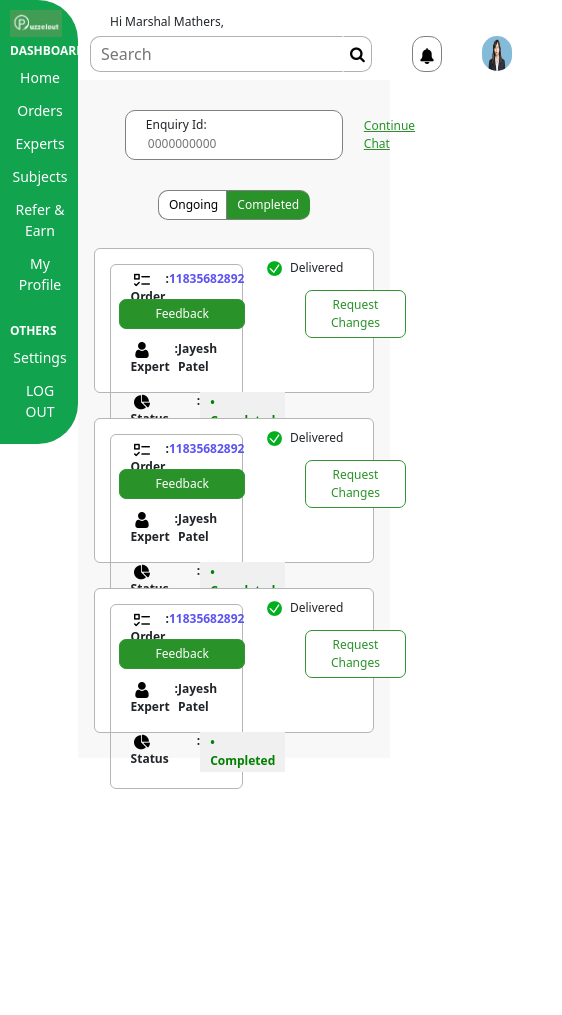
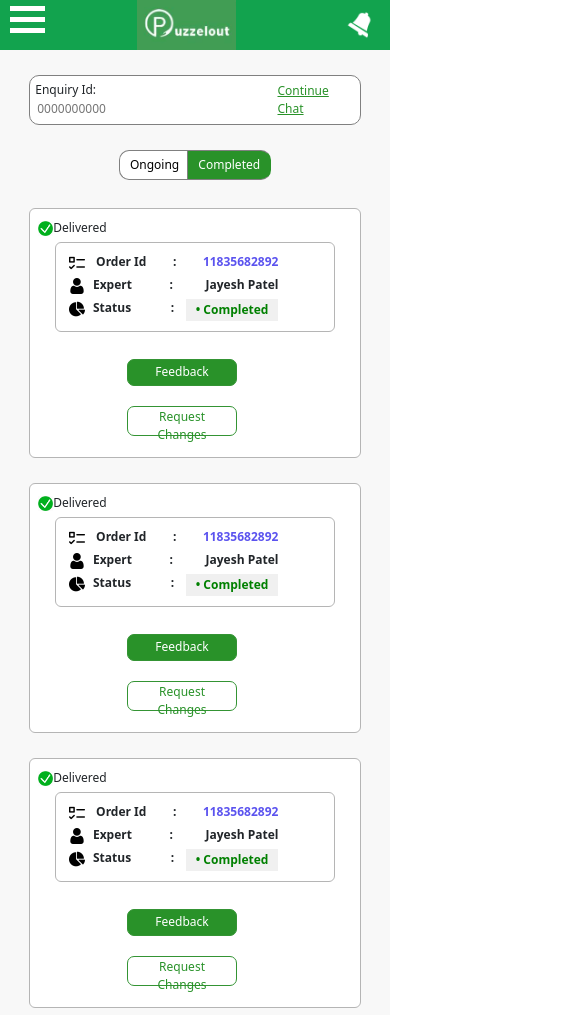
Before and after one commit to ZoyaMew/helpworx-task, a plain HTML site: page index.html in a window 390 px wide. Shown: the whole page, 562 px wide, since content can reach past the window. Before the commit the page ends 844 px from the top, so only its background shows below. Drawn offline with nearby package versions, Linux system fonts and the light colour scheme.

Commit message:
first commit

```diff
--- a/index.html
+++ b/index.html
@@ -14,8 +14,15 @@
 
 <body>
     <div class="template">
-        <aside class="bgcolor">
+        <aside>
+            <div class="hamburger">
+                <div></div>
+                <div></div>
+                <div></div>
+            </div>
             <img src="./images/WhatsApp Image 2022-09-20 at 12.40.47 PM.jpeg" />
+            <button class="navbell"><img src='./images/icons8-bell-64.png' alt="icon"></button>
+
             <div class="asidehead">
                 <span>DASHBOARD</span>
                 <ul>
@@ -61,6 +68,10 @@
 
 
             <div class="firstSection">
+                <div class="right-float-right"><img class="greentick"
+                        src="./images/green-tick-check-mark.jpg"><span>Delivered
+                    </span>
+                </div>
                 <div class="left">
                     <div class="innerleft">
                         <p class="firstvalue"><span><img src="./images/checklist (1).png"> Order
@@ -68,15 +79,11 @@
                         <p class="firstvalue"><span><img src="./images/user.png">Expert</span><span class="eem">:</span><span>Jayesh
                                 Patel</span></p>
                         <p class="firstvalue"><span><img src="./images/pie-chart.png">Status</span>
-            <span class="em">:</span><span
+             <span class="em">:</span><span
                                 class="complete">• Completed</span></p>
                     </div>
                 </div>
                 <div class="right">
-                    <div class="right-float-right"><img class="greentick"
-                            src="./images/green-tick-check-mark.jpg"><span>Delivered
-                        </span>
-                    </div>
                     <div class="options-2">
                         <button class='green'>Feedback</button>
                         <button class="green-outline">Request Changes</button>
@@ -87,6 +94,10 @@
 
 
             <div class="firstSection">
+                <div class="right-float-right"><img class="greentick"
+                        src="./images/green-tick-check-mark.jpg"><span>Delivered
+                    </span>
+                </div>
                 <div class="left">
                     <div class="innerleft">
                         <p class="firstvalue"><span><img src="./images/checklist (1).png"> Order
@@ -98,10 +109,6 @@
                     </div>
                 </div>
                 <div class="right">
-                    <div class="right-float-right"><img class="greentick"
-                            src="./images/green-tick-check-mark.jpg"><span>Delivered
-                        </span>
-                    </div>
                     <div class="options-2">
                         <button class='green'>Feedback</button>
                         <button class="green-outline">Request Changes</button>
@@ -113,6 +120,10 @@
 
 
             <div class="firstSection">
+                <div class="right-float-right"><img class="greentick"
+                        src="./images/green-tick-check-mark.jpg"><span>Delivered
+                    </span>
+                </div>
                 <div class="left">
                     <div class="innerleft">
                         <p class="firstvalue"><span><img src="./images/checklist (1).png"> Order
@@ -124,10 +135,6 @@
                     </div>
                 </div>
                 <div class="right">
-                    <div class="right-float-right"><img class="greentick"
-                            src="./images/green-tick-check-mark.jpg"><span>Delivered
-                        </span>
-                    </div>
                     <div class="options-2">
                         <button class='green'>Feedback</button>
                         <button class="green-outline">Request Changes</button>
--- a/styles.css
+++ b/styles.css
@@ -1,271 +1,444 @@
-*{
-    /* background-color: rgb(237, 237, 237); */
-}
-body{
+body {
   box-sizing: border-box;
   margin: 0;
 }
-.bgcolor{
-    background-color:rgb(18, 163, 78);
+
+.bgcolor {
+  background-color: rgb(18, 163, 78);
 }
-
 
 /*----------------------------- ASIDE-------------------------------------------------- */
 
-aside{
+aside {
   float: left;
   padding: 0 10px;
-    max-width: 20%;
-    max-height: 100vh;
+  width: 220px;
+  height: 100vh;
   border-top-right-radius: 40px;
   border-bottom-right-radius: 40px;
+  background-color: rgb(18, 163, 78);
 }
-aside img{
+
+.hamburger {
+  height: 25px;
+  width: 25px;
+  display: none;
+}
+
+.hamburger div {
+  width: 35px;
+  height: 5px;
+  background-color: rgb(255, 255, 255);
+  margin: 6px 0;
+}
+
+.navbell {
+  background-color: rgb(18, 163, 78);
+  border: none;
+  display: none;
+}
+
+.navbell img {
+  height: 30px;
+  width: 30px;
+}
+
+aside img {
   max-width: 90%;
   max-height: 100px;
   margin-top: 10px;
+}
 
+.asidehead {
+  color: white;
+  background-color: rgb(18, 163, 78);
 }
-.asidehead{
-    color: white;
-    background-color:rgb(18, 163, 78);
 
-}
-.asidehead span{
+.asidehead span {
   font-size: 12px;
   font-weight: 700;
-    background-color:rgb(18, 163, 78);
+  background-color: rgb(18, 163, 78);
+}
 
+.asidehead ul {
+  text-align: center;
+  background-color: rgb(18, 163, 78);
 }
-.asidehead ul{
-    text-align: center;
-    background-color:rgb(18, 163, 78);
 
-
-}
-.asidehead ul li{
+.asidehead ul li {
   list-style-type: none;
   padding: 6px 0px 6px 0px;
   font-size: 14px;
   margin-left: -30px;
   border-radius: 4px;
-background-color:rgb(18, 163, 78);
+  background-color: rgb(18, 163, 78);
+}
 
-}
-.asidehead ul li:hover{
+.asidehead ul li:hover {
   cursor: pointer;
   background-color: rgb(161, 234, 161);
-
 }
-
 
 /* -----------------------------------NAV---------------------------------------------- */
 
-nav{
+nav {
   background-color: white;
 }
-.container-fluid{
+
+.container-fluid {
   background-color: white;
 }
-.container-fluid span{
+
+.container-fluid span {
   background-color: white;
   font-size: 12px;
   margin-left: 20px;
 }
 
-form input{
+.d-flex {
+  max-width: 80%;
+}
+
+form input {
   border: 1px solid #b2b1b1;
-    border-right:1px solid transparent;
+  border-right: 1px solid transparent;
   margin-right: 0px;
   padding: 5px 10px;
   border-top-left-radius: 10px;
   border-bottom-left-radius: 10px;
+}
 
-}
-.submit{
+.submit {
   background-color: white;
   border: 1px solid rgb(178, 177, 177);
-    border-left:1px solid transparent;
+  border-left: 1px solid transparent;
   border-top-right-radius: 10px;
   border-bottom-right-radius: 10px;
   margin-right: 40px;
 }
-.bell img{
-    height: 16px;
-    width: 16px;
+
+.bell img {
+  padding: 0 0 2px 0;
+  height: 18px;
+  width: 18px;
 }
+
 .bell {
   background-color: white;
   border-radius: 12px;
   border: 1px solid grey;
   margin-right: 40px;
+}
 
-}
-.person{
-    height: 35px;
+.person {
+  height: 32px;
   width: 30px;
   border-radius: 50px;
   margin-right: 50px;
-
 }
-
 
 /* -----------------------------------Content---------------------------------------------- */
 
-.content{
+.content {
   background-color: #f8f8f8;
   display: flex;
-    justify-content:center;
   align-items: center;
   flex-direction: column;
   font-size: 12px;
+  max-width: 100%;
+  height: calc(100% - 52px);
+}
 
-}
-.enquiry{
+.enquiry {
   border: 1px solid grey;
   background-color: white;
-    width:calc(100% - 30%);
+  width: calc(100% - 30%);
   display: flex;
   justify-content: space-between;
   align-items: center;
   border-radius: 10px;
   margin: 30px 0 30px 0;
+}
 
-}
-.enquiry input{
+.enquiry input {
   border: none;
 }
-.enquiry div{
+
+.enquiry div {
   padding: 5px 20px;
 }
-.enquiry div a{
+
+.enquiry div a {
   color: rgb(41, 146, 41);
 }
-.firstSection{
+
+.firstSection {
   border: 1px solid rgb(181, 181, 181);
-    width:calc(100% - 20%);
+  width: calc(100% - 20%);
   background-color: white;
-    width: 90%;
+  width: 85%;
   border-radius: 6px;
   height: 145px;
   margin-bottom: 25px;
+}
 
-}
-.left{
+.left {
   width: 48%;
   border: 1px solid rgb(181, 181, 181);
   border-radius: 6px;
   margin: 15px;
   float: left;
 }
-.floatright img{
+
+.floatright img {
   border-radius: 70%;
   height: 12px;
   width: 12px;
 }
-.innerleft{
-    width:70%;
-    /* border: 1px solid grey; */
-    /* margin: 15px; */
+
+.innerleft {
+  width: 70%;
 }
+
 .innerleft p {
   display: flex;
   justify-content: space-between;
-
 }
 
-.innerleft p img{
+.innerleft p img {
   height: 16px;
   width: 16px;
   margin: 0 8px 0 3px;
+}
 
-}
-.firstvalue{
-    /* display: flex;
-    justify-content: space-between; */
+.firstvalue {
   margin-left: 20px;
   margin-top: 5px;
   font-weight: 600;
 }
-.blue-text{
+
+.blue-text {
   color: rgb(91, 83, 239);
 }
-.complete{
+
+.complete {
   color: green;
   background-color: #f0f0f0;
   padding: 2px 10px;
   font-size: 12px;
   font-weight: 700;
+}
 
-}
-.switchs{
+.switchs {
   margin-bottom: 28px;
 }
 
-.switchs button{
+.switchs button {
   margin: 0 -3px;
   border: 1px solid grey;
   padding: 5px 10px;
-border-right:1px solid transparent;
+  border-right: 1px solid transparent;
+}
 
-}
-.switch-on{
+.switch-on {
   background-color: white;
   border-top-left-radius: 10px;
   border-bottom-left-radius: 10px;
 }
-.switch-complete{
-background-color: rgb(41, 146, 41) ;
+
+.switch-complete {
+  background-color: rgb(41, 146, 41);
   border-top-right-radius: 10px;
   border-bottom-right-radius: 10px;
   color: white;
 }
 
-.right-float-right{
+.right-float-right {
   float: right;
   padding-right: 30px;
   padding: 10px 30px 0 0;
 }
 
-.right img{
+.right-float-right img {
+  height: 15px;
+  width: 15px;
+}
+
+.right img {
   height: 15px;
   width: 15px;
   margin-right: 8px;
 }
 
-.green{
-    background-color:rgb(41, 146, 41) ;
+.green {
+  background-color: rgb(41, 146, 41);
   color: white;
   border: 1px solid rgb(52, 148, 52);
-    padding: 5px 35px;
+  width: 25%;
+  height: 27px;
   border-radius: 7px;
   margin-right: 30px;
 }
-.green-outline{
+
+.green-outline {
   color: rgb(41, 146, 41);
   background-color: white;
-    padding: 5px 25px;
+  width: 35%;
+  height: 30px;
   border: 1px solid rgb(52, 148, 52);
   border-radius: 7px;
   margin-left: 30px;
+}
 
-}
-.options-2{
-    max-width:35%;
+.options-2 {
+  max-width: 35%;
   height: 130px;
   display: flex;
   justify-content: center;
   align-items: center;
+}
 
+.options-2 button {
+  width: 30%;
 }
-.options-2 button{
-}
-.em{
+
+.em {
   margin-left: 28px;
 }
-.eem{
+
+.eem {
   margin-left: 5px;
 }
-/* -----------------------------------NAV---------------------------------------------- */
-/* -----------------------------------NAV---------------------------------------------- */
-/* -----------------------------------NAV---------------------------------------------- */
+
+/* -----------------------------------MEDIA QUERRY---------------------------------------------- */
+
+/* // Large devices (desktops, 992px and above till next break point) */
+
+@media screen and (max-width: 1200px) {
+  body {
+    height: 100%;
+  }
+  .template {
+    display: flex;
+    flex-direction: column;
+  }
+
+  .green-outline {
+    margin: 0;
+  }
+
+  .green {
+    margin: 0;
+  }
+
+  .options-2 {
+    display: flex;
+    flex-direction: column;
+    margin: 0;
+  }
+
+  .options-2 button {
+    width: 50%;
+  }
+
+  aside {
+    height: 50px;
+    width: 100vw;
+    display: flex;
+    justify-content: space-between;
+    border-top-right-radius: 0px;
+    border-bottom-right-radius: 0px;
+  }
+
+  aside img {
+    height: 50px;
+    margin: 0;
+  }
+  .asidehead {
+    display: none;
+  }
+  nav {
+    display: none;
+  }
+  .navbar {
+    display: none !important;
+  }
+
+  .hamburger {
+    display: block;
+  }
+
+  .navbell {
+    display: block;
+  }
+  .Section {
+    width: 80%;
+  }
+  .left {
+    float: none;
+    display: flex;
+    align-items: center;
+  }
+  .firstSection {
+    height: 250px;
+    display: flex;
+    flex-direction: column;
+  }
+  .left {
+    width: 80%;
+  }
+  .right {
+    width: 80%;
+    display: flex;
+    justify-content: center;
+    margin-left: 20px;
+  }
+  .options-2 {
+    display: flex;
+    align-items: center;
+  }
+
+  .options-2 button {
+    margin: 10px;
+  }
+  .right-float-right {
+    margin-left: 8px;
+    margin-bottom: 5px;
+  }
+  .enquiry {
+    width: 85%;
+    margin: 25px 0px;
+  }
+  .enquiry div {
+    padding: 5px;
+  }
+}
+
+@media screen and (max-width: 992px) {
+  body {
+    background-color: #f8f8f8;
+  }
+
+  .firstSection {
+    display: flex;
+    flex-direction: column;
+  }
+  .left {
+    width: 85%;
+    margin-top: 10px;
+    margin: auto;
+  }
+  .green {
+    min-width: 110px;
+  }
+  .green-outline {
+    min-width: 110px;
+  }
+  .innerleft {
+    width: 80%;
+    margin: 5px;
+  }
+  .firstvalue {
+    margin: 5px;
+  }
+}
```
Also changed, not shown: images/icons8-bell-100.png (added), images/icons8-bell-64.png (added), images/more.png (added). Lines whose indentation alone changed are shown as unchanged.
